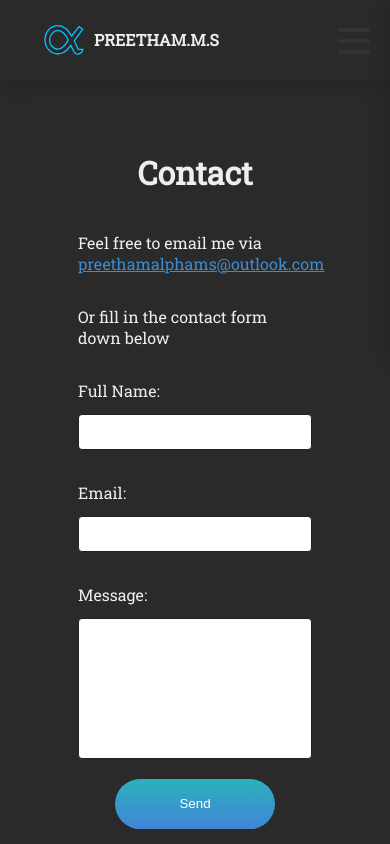
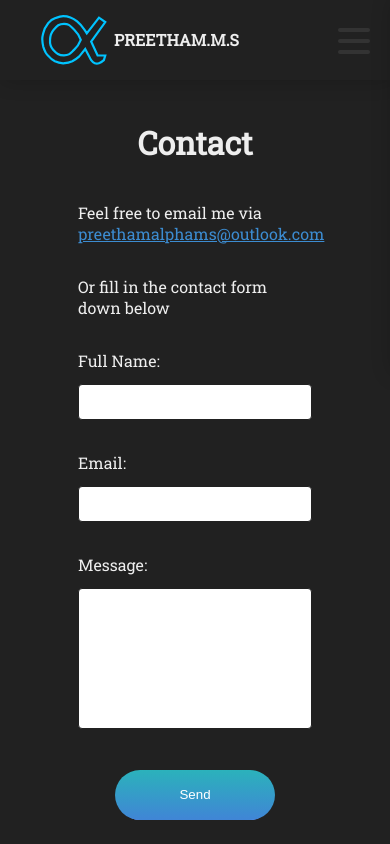
Before and after one commit to PreethamMSalpha/portfolio-v1, a React (Create React App) app: page /contact in a window 390 px wide. Shown: the top 844 px of the page. Built offline with nearby package versions, Linux system fonts and the light colour scheme.

Commit message:
fixed nav bar background issue, adjusted alignment for mobile screens and changed favicon

```diff
--- a/public/index.html
+++ b/public/index.html
@@ -3,11 +3,11 @@
 
 <head>
   <meta charset="utf-8" />
-  <link rel="icon" href="%PUBLIC_URL%/alpha_light.png" />
+  <link rel="icon" type="image/svg+xml" href="%PUBLIC_URL%/alphacolor.svg">
   <meta name="viewport" content="width=device-width, initial-scale=1" />
   <meta name="theme-color" content="#000000" />
   <meta name="description" content="Web site created using create-react-app" />
-  <link rel="apple-touch-icon" href="%PUBLIC_URL%/alpha_light.png" />
+  <link rel="apple-touch-icon" type="image/svg+xml" href="%PUBLIC_URL%/alphacolor.svg" />
   <!--
       manifest.json provides metadata used when your web app is installed on a
       user's mobile device or desktop. See https://developers.google.com/web/fundamentals/web-app-manifest/
--- a/src/App.js
+++ b/src/App.js
@@ -8,7 +8,8 @@ import Homepage from "./homepage.component";
 import Projects from "./components/projects/projects.component";
 import Knowledge from "./components/skills-knowledge/skills-knowledge.components";
 import Contact from "./components/contact/contact.component";
-import Navbar from "./components/nav-bar/navbar.component";
+// import Navbar from "./components/nav-bar/navbar.component";
+import Navbar from "./components/nav-bar/navbarCombined.component";
 import Footer from "./components/footer/footer.component";
 
 // import { setSidebar } from "./redux/theme/theme.actions";
--- a/src/components/contact/contact.styles.scss
+++ b/src/components/contact/contact.styles.scss
@@ -1,5 +1,9 @@
 .contact-form {
     padding: 50px 20px 50px;
+
+    @media screen and (max-width: 768px) {
+        padding-top: 100px;
+    }
 
     h1 {
         text-align: center;
@@ -53,6 +57,7 @@
             border-color: initial;
             border-image: initial;
             margin-bottom: 3rem;
+            margin-top: 1.3rem;
 
             display: flex;
             justify-content: center;
--- a/src/components/homepage/intro/intro.styles.scss
+++ b/src/components/homepage/intro/intro.styles.scss
@@ -23,10 +23,12 @@
         text-transform: uppercase;
         margin-top: 20px;
         width: fit-content;
-        padding-right: 25px 30px;
-        height: 40px;
+        // padding-right: 25px 30px;
+        padding: 25px;
+        // height: 40px;
         background: #00C3FF;
         border: unset;
+        padding: 15px;
         // box-shadow: 0 0 5px #00C3FF,
         //     0 0 25px #00C3FF,
         //     0 0 50px #00C3FF,
--- a/src/components/homepage/skills/skills.styles.scss
+++ b/src/components/homepage/skills/skills.styles.scss
@@ -12,6 +12,7 @@
     .skill-content {
         display: flex;
         flex-direction: row;
+
         // width: 80%;
         @media screen and (max-width:800px) {
             flex-direction: column;
@@ -24,6 +25,7 @@
             .img-size {
                 height: 150px;
                 width: 210px;
+                transition: transform 0.5s ease;
 
                 &:hover {
                     transform: scale(1.2);
--- a/src/components/nav-bar/burger.component.jsx
+++ b/src/components/nav-bar/burger.component.jsx
@@ -16,6 +16,7 @@ const StyledBurger = styled.div`
     justify-content: space-around;
     flex-flow: column nowrap;
     position: absolute;
+    /* position: fixed; */
   }
 
   div {
--- a/src/components/nav-bar/navbar.component.jsx
+++ b/src/components/nav-bar/navbar.component.jsx
@@ -1,4 +1,4 @@
-import React from "react";
+import React, { useEffect } from "react";
 import styled from "styled-components";
 // import Burger from "./Burger";
 import Burger from "./burger.component";
@@ -8,13 +8,20 @@ import Burger from "./burger.component";
 // import alphavector from "../../assets/nav-bar/alpha_vector.svg";
 import alphacolor from "../../assets/nav-bar/alphacolor.svg";
 
+// import themeStatus from "./rightnav.component";
+
 const NavBase = styled.div`
   width: 100%;
   overflow: hidden;
   /* opacity: 1; */
   /* background: #212121; */
+  /* background: ${(props) => (props.mode === "dark" ? "#212121" : "#111")}; */
+
+  /* JSON.parse(localStorage.getItem("theme")).mode === 'dark' ? background: #212121 : background: #111 ; */
+
   height: 80px;
   /* background: white; */
+  /* background: #212121; */
   display: flex;
   z-index: 1;
   /* position: fixed; */
@@ -28,6 +35,10 @@ const NavBase = styled.div`
   margin-bottom: 500px; */
   /* position: fixed; */
   /* margin: 0 130px; */
+
+  @media (max-width: 768px) {
+    position: fixed;
+  }
 `;
 
 const Nav = styled.nav`
@@ -69,10 +80,10 @@ const LnN = styled.div`
       transition: 0.5s;
       transform: rotate(360deg);
     }
-    @media screen and (max-width: 500px) {
+    /* @media screen and (max-width: 500px) {
       height: 30px;
       width: 50px;
-    }
+    } */
   }
 `;
 
@@ -80,6 +91,23 @@ const Navbar = (props) => {
   // console.log(props);
   const { history, ...otherProps } = props;
   // console.log(history);
+  // console.log(themeStatus);
+  useEffect(() => {
+    var themeStatus = localStorage.getItem("theme");
+    console.log(JSON.parse(themeStatus).mode);
+  });
+
+  useEffect(() => {
+    console.log(document.body.get);
+  });
+
+  // console.log(JSON.parse(localStorage.getItem("theme")).mode);
+
+  // var themeData = localStorage.getItem("theme");
+  // var themeStatus = JSON.parse(themeData);
+
+  const ThemeContext = React.createContext(themes.light);
+
   return (
     <NavBase>
       <Nav>
--- /dev/null
+++ b/src/components/nav-bar/navbarCombined.component.jsx
@@ -0,0 +1,248 @@
+import React, { useState, useEffect } from "react";
+import styled from "styled-components";
+import { ThemeProvider, createGlobalStyle } from "styled-components";
+import alphacolor from "../../assets/nav-bar/alphacolor.svg";
+
+import sun from "../../assets/nav-bar/sun.svg";
+import moon from "../../assets/nav-bar/moon.svg";
+
+//navbar.styles**************************************************************************
+const NavBase = styled.nav`
+  width: 100%;
+  overflow: hidden;
+
+  height: 80px;
+  display: flex;
+  z-index: 1;
+  margin-bottom: unset;
+  box-shadow: rgba(0, 0, 0, 0.2) 2px 0px 20px 0px;
+  border-bottom: unset;
+
+  @media (max-width: 768px) {
+    position: fixed;
+  }
+`;
+
+const Nav = styled.nav`
+  margin: auto;
+  width: 80%;
+  height: 55px;
+  display: flex;
+  overflow: hidden;
+  justify-content: space-between;
+`;
+
+const LnN = styled.div`
+  display: flex;
+
+  .logo {
+    justify-content: start;
+    margin-left: 15px;
+
+    @media screen and (max-width: 500px) {
+      font-size: 1rem;
+      margin-left: 5px;
+    }
+  }
+
+  .icon {
+    height: 50px;
+    width: 70px;
+    transition: 0.5s;
+
+    &:hover {
+      transition: 0.5s;
+      transform: rotate(360deg);
+    }
+  }
+`;
+
+//burger.styles**************************************************************************
+
+const StyledBurger = styled.div`
+  width: 2rem;
+  height: 2rem;
+  position: fixed;
+  top: 25px;
+  right: 20px;
+  z-index: 20;
+  display: none;
+
+  @media (max-width: 768px) {
+    display: flex;
+    justify-content: space-around;
+    flex-flow: column nowrap;
+    position: absolute;
+  }
+
+  div {
+    width: 2rem;
+    height: 0.25rem;
+    background-color: ${({ open }) => (open ? "#ccc" : "#333")};
+    border-radius: 10px;
+    transform-origin: 1px;
+    transition: all 0.3s linear;
+
+    &:nth-child(1) {
+      transform: ${({ open }) => (open ? "rotate(45deg)" : "rotate(0)")};
+    }
+
+    &:nth-child(2) {
+      transform: ${({ open }) => (open ? "translateX(100%)" : "translateX(0)")};
+      opacity: ${({ open }) => (open ? 0 : 1)};
+    }
+
+    &:nth-child(3) {
+      transform: ${({ open }) => (open ? "rotate(-45deg)" : "rotate(0)")};
+    }
+  }
+`;
+
+//rightnav.styles**************************************************************************
+
+const Ul = styled.ul`
+  list-style: none;
+  display: flex;
+  flex-flow: row nowrap;
+  flex-direction: row;
+  justify-content: end;
+  li {
+    padding: 0 10px;
+    cursor: pointer;
+  }
+  img {
+    width: 30px;
+    height: 30px;
+  }
+
+  @media (max-width: 768px) {
+    flex-flow: column nowrap;
+    background-color: ${(props) =>
+      props.theme.mode === "dark" ? "#212121" : "#F9F9F9"};
+    position: fixed;
+    transform: ${({ open }) => (open ? "translateX(0)" : "translateX(100%)")};
+    top: 0;
+    right: 0;
+    height: auto;
+    width: wrap-fit-content;
+    margin: 0px;
+    padding: 55px 0px 0px 0px;
+    z-index: 1;
+    transition: transform 0.3s ease-in-out;
+    box-shadow: rgba(0, 0, 0, 0.2) 2px 0px 20px 0px;
+
+    li {
+      color: ${(props) => (props.theme.mode === "dark" ? "#EEE" : "#111")};
+      padding: 20px;
+      justify-content: center;
+      cursor: pointer;
+    }
+
+    img {
+      width: 30px;
+      height: 30px;
+    }
+  }
+`;
+
+const GlobalStyle = createGlobalStyle`
+  body{
+     background-color: ${(props) =>
+       props.theme.mode === "dark" ? "#212121" : "#F9F9F9"};
+     color: ${(props) => (props.theme.mode === "dark" ? "#EEE" : "#111")};
+  }
+  nav{
+      background: ${(props) =>
+        props.theme.mode === "dark" ? "#212121" : "#F9F9F9"};
+  }
+
+`;
+
+//rightsidenav.component**************************************************************************
+function RightNav({ open, history }) {
+  const [theme, setTheme] = useState({ mode: "dark" });
+
+  useEffect(() => {
+    localStorage.setItem("theme", JSON.stringify(theme));
+  }, [theme]);
+
+  const [toggleIcon, setToggleIcon] = useState("sun");
+
+  function toggle() {
+    setToggleIcon(toggleIcon === "sun" ? "moon" : "sun");
+  }
+
+  return (
+    <ThemeProvider theme={theme}>
+      <GlobalStyle />
+      <Ul open={open}>
+        <li onClick={() => history.push("/")}>Home</li>
+        <li onClick={() => history.push("/projects")}>Projects</li>
+        <li onClick={() => history.push("/skills")}>Skills</li>
+        <li onClick={() => history.push("/contact")}>Contact</li>
+        <li onClick={toggle}>
+          <img
+            alt="icon"
+            src={toggleIcon === "sun" ? sun : moon}
+            onClick={() =>
+              setTheme(
+                theme.mode === "dark" ? { mode: "light" } : { mode: "dark" }
+              )
+            }
+          />
+        </li>
+      </Ul>
+    </ThemeProvider>
+  );
+}
+
+//burger.component**************************************************************************
+const Burger = (props) => {
+  // console.log(props);
+  const { history } = props;
+  const [open, setOpen] = useState(false);
+
+  return (
+    <>
+      <StyledBurger open={open} onClick={() => setOpen(!open)}>
+        <div />
+        <div />
+        <div />
+      </StyledBurger>
+      <RightNav open={open} history={history} />
+    </>
+  );
+};
+
+/*//navbar.component**************************************************************************
+ */
+const Navbar = (props) => {
+  const { history, ...otherProps } = props;
+  useEffect(() => {
+    var themeStatus = localStorage.getItem("theme");
+    console.log(JSON.parse(themeStatus).mode);
+  });
+
+  useEffect(() => {
+    console.log(document.body.get);
+  });
+
+  return (
+    <NavBase>
+      <Nav>
+        <LnN>
+          <img
+            className="icon"
+            src={alphacolor}
+            alt="logo"
+            onClick={() => history.push("/")}
+          />
+          <h3 className="logo">PREETHAM.M.S</h3>
+        </LnN>
+        <Burger history={history} />
+      </Nav>
+    </NavBase>
+  );
+};
+
+export default Navbar;
--- a/src/components/nav-bar/rightnav.component.jsx
+++ b/src/components/nav-bar/rightnav.component.jsx
@@ -34,9 +34,10 @@ const Ul = styled.ul`
     /* background-color: #0d2538; */
     /* background-image: linear-gradient(0deg, #4085d6 0%, #2bb2bb 100%); */
     background-color: ${(props) =>
-      props.theme.mode === "dark" ? "#2B2A2A" : "#F9F9F9"};
+      props.theme.mode === "dark" ? "#212121" : "#F9F9F9"};
     position: fixed;
     /* position: absolute; */
+    /* position: relative; */
     transform: ${({ open }) => (open ? "translateX(0)" : "translateX(100%)")};
     top: 0;
     right: 0;
@@ -44,7 +45,7 @@ const Ul = styled.ul`
     height: auto;
     width: wrap-fit-content;
     margin: 0px;
-    padding: 40px 0px 0px 0px;
+    padding: 55px 0px 0px 0px;
     /* padding-top: 40px; */
     z-index: 1;
     /* padding-top: 3.5rem; */
@@ -71,7 +72,7 @@ const Ul = styled.ul`
 const GlobalStyle = createGlobalStyle`
   body{
      background-color: ${(props) =>
-       props.theme.mode === "dark" ? "#2B2A2A" : "#F9F9F9"};
+       props.theme.mode === "dark" ? "#212121" : "#F9F9F9"};
      color: ${(props) => (props.theme.mode === "dark" ? "#EEE" : "#111")};
 
   }
@@ -83,13 +84,23 @@ const GlobalStyle = createGlobalStyle`
 
 `;
 
+// export const themeStatus = ({ theme }) => {
+//   return theme;
+// };
+
 function RightNav({ open, history }) {
   // const { history } = history;
   // console.log(history);
   // console.log(open);
-  const sideBar = open;
-  const [burger, setBurger] = useState(sideBar);
+  // const sideBar = open;
+  // const [burger, setBurger] = useState(sideBar);
   const [theme, setTheme] = useState({ mode: "dark" });
+
+  useEffect(() => {
+    localStorage.setItem("theme", JSON.stringify(theme));
+  }, [theme]);
+
+  // themeStatus(theme);
 
   const [toggleIcon, setToggleIcon] = useState("sun");
 
@@ -97,14 +108,6 @@ function RightNav({ open, history }) {
     setToggleIcon(toggleIcon === "sun" ? "moon" : "sun");
   }
 
-  function handleClicks() {
-    setBurger(!burger);
-    console.log(burger);
-    // history.push(`/${route}`);
-    // open = false;
-  }
-  // <li onClick={() => history.push("/")}>Home</li>
-  // <Ul open={open}>
   return (
     <ThemeProvider theme={theme}>
       <GlobalStyle />
--- a/src/components/projects/projects.style.scss
+++ b/src/components/projects/projects.style.scss
@@ -2,6 +2,10 @@
     width: 80%;
     margin: auto;
     height: auto;
+
+    @media screen and (max-width: 768px) {
+        padding-top: 50px;
+    }
 
 
     .col-sections {
@@ -79,7 +83,7 @@
         justify-items: start;
     }
 
-    a{
+    a {
         margin: 0 10px;
     }
 }
--- a/src/components/skills-knowledge/skills-knowledge.styles.scss
+++ b/src/components/skills-knowledge/skills-knowledge.styles.scss
@@ -2,6 +2,11 @@
     width: 70%;
     margin: auto;
     padding: 50px 20px 50px;
+
+
+    @media screen and (max-width: 768px) {
+        padding-top: 100px;
+    }
 
     h1 {
         text-align: center;
@@ -54,6 +59,7 @@
                 width: auto;
                 margin: 20px 40px 0 0;
                 text-align: center;
+                transition: transform 0.3s ease;
 
                 @media screen and (max-width: 800px) {
                     margin: 20px;
@@ -71,7 +77,7 @@
 
                 &:hover {
                     transform: scale(1.2);
-                    transition: transform 0.2s ease;
+                    transition: transform 0.3s ease;
                 }
             }
         }
```
Also changed, not shown: public/alphacolor.svg (added).
